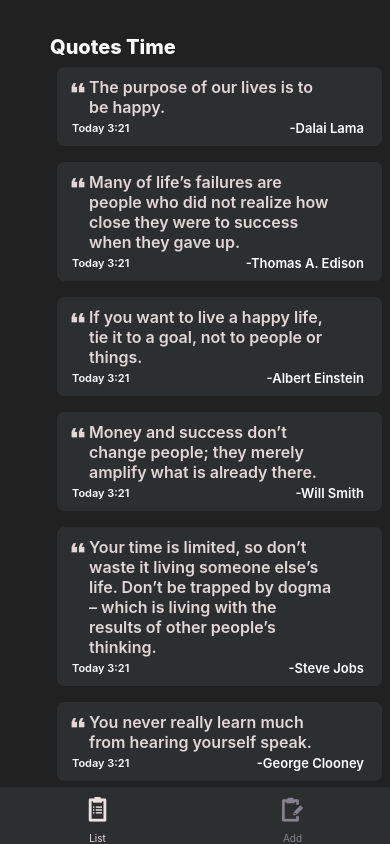
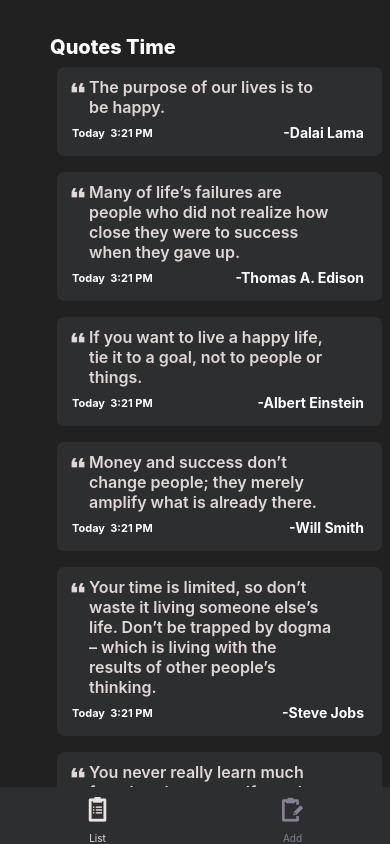
Before and after one commit to just-manoj/quotesTime, a React Native app: screen /QuotesList in a window 390 px wide. Built offline with nearby package versions, Linux system fonts and the light colour scheme.

Commit message:
add AM/PM in dates and Pressable prop

```diff
--- a/src/components/QuoteItem.js
+++ b/src/components/QuoteItem.js
@@ -1,11 +1,12 @@
-import { View, Text, StyleSheet, Dimensions } from 'react-native';
+import { View, Text, StyleSheet, Dimensions, Pressable } from 'react-native';
 import { MaterialCommunityIcons } from '@expo/vector-icons';
-import { dateFormat, findDay, findTime } from '../utils/date';
+import { findDay, findTime } from '../utils/date';
 
 const QuoteItem = (props) => {
   const { name, quote, date } = props;
   return (
     <View style={styles.container}>
+      <Pressable android_ripple={{ color: '#e0d7d7' }}>
         <View style={styles.subContainer}>
           <View style={styles.quoteContainer}>
             <MaterialCommunityIcons
@@ -17,12 +18,16 @@ const QuoteItem = (props) => {
           </View>
         </View>
         <View style={styles.subTextContainer}>
-        <View style={{ flexDirection: 'row', alignItems: 'flex-start' }}>
+          <View style={styles.dateTimeContainer}>
             <Text style={[styles.text, styles.dateText]}>{findDay(date)}</Text>
-          <Text style={[styles.text, styles.dateText]}> {findTime(date)}</Text>
+            <Text style={[styles.text, styles.dateText]}>
+              {'  '}
+              {findTime(date)}
+            </Text>
           </View>
           <Text style={styles.text}>-{name}</Text>
         </View>
+      </Pressable>
     </View>
   );
 };
@@ -38,6 +43,7 @@ const styles = StyleSheet.create({
     borderRadius: 7,
     elevation: 3,
     backgroundColor: '#2d2e30',
+    overflow: 'hidden',
   },
   subContainer: {
     paddingTop: 10,
@@ -46,6 +52,11 @@ const styles = StyleSheet.create({
   },
   quoteContainer: {
     flexDirection: 'row',
+  },
+  dateTimeContainer: {
+    flexDirection: 'row',
+    alignItems: 'flex-start',
+    justifyContent: 'center',
   },
   quoteText: {
     fontSize: 16,
@@ -58,12 +69,12 @@ const styles = StyleSheet.create({
     alignItems: 'center',
     paddingLeft: 15,
     paddingRight: 18,
-    paddingTop: 3,
-    paddingBottom: 10,
+    paddingTop: 7,
+    paddingBottom: 15,
   },
   text: {
-    fontWeight: '600',
-    fontSize: 13,
+    fontWeight: '700',
+    fontSize: 14,
     color: 'white',
   },
   dateText: {
--- a/src/utils/DummyData.js
+++ b/src/utils/DummyData.js
@@ -44,6 +44,6 @@ export const DummyData = [
     quote:
       'If something’s important enough, you should try. Even if - the probable outcome is failure',
     name: 'Elon Musk',
-    date: new Date('2022-08-26'),
+    date: new Date('2022-08-27'),
   },
 ];
--- a/src/utils/date.js
+++ b/src/utils/date.js
@@ -16,13 +16,12 @@ export const findDay = (date) => {
 };
 
 export const findTime = (date) => {
-  let hour;
-  if (date.getHours() > 12) {
-    hour = date.getHours() - 12;
-  } else if (date.getHours() === 0) {
-    hour = 12;
-  } else {
-    hour = date.getHours();
-  }
-  return `${hour}:${date.getMinutes()}`;
+  var hours = date.getHours();
+  var minutes = date.getMinutes();
+  var ampm = hours >= 12 ? 'PM' : 'AM';
+  hours = hours % 12;
+  hours = hours ? hours : 12; // the hour '0' should be '12'
+  minutes = minutes < 10 ? '0' + minutes : minutes;
+  var strTime = hours + ':' + minutes + ' ' + ampm;
+  return strTime;
 };
```
Lines whose indentation alone changed are shown as unchanged.
